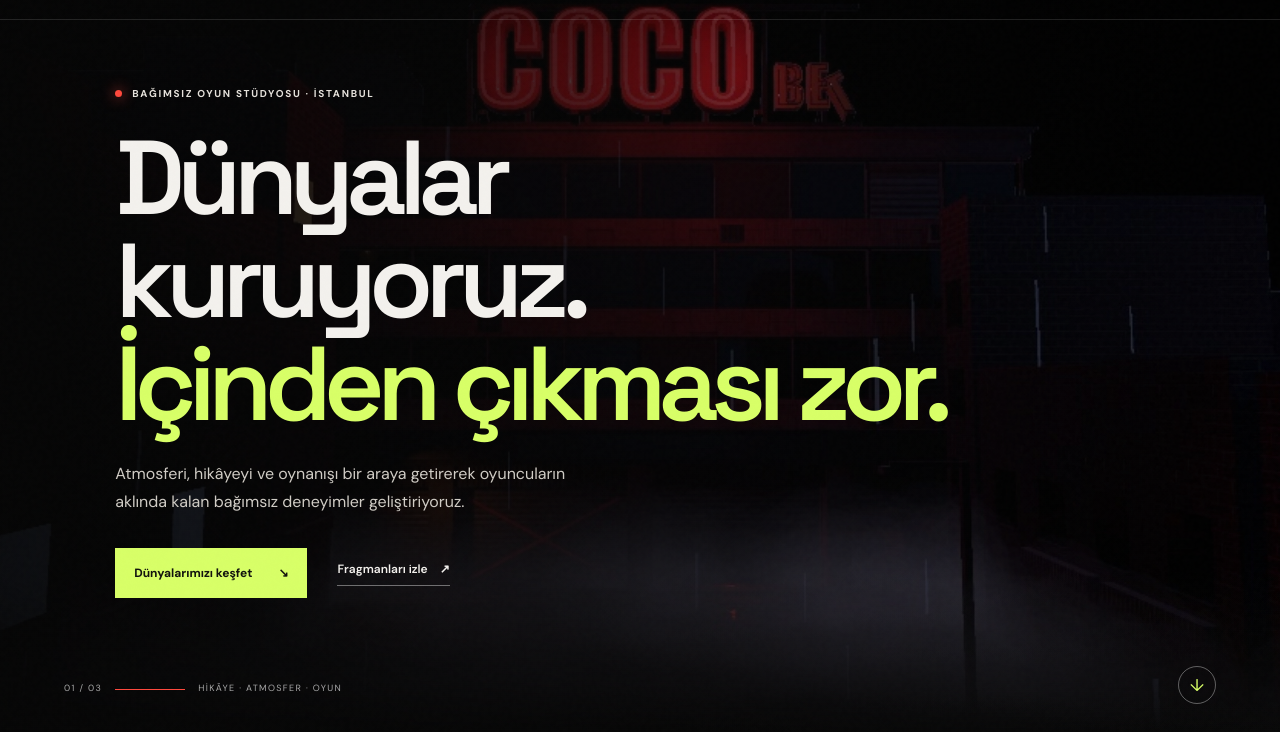
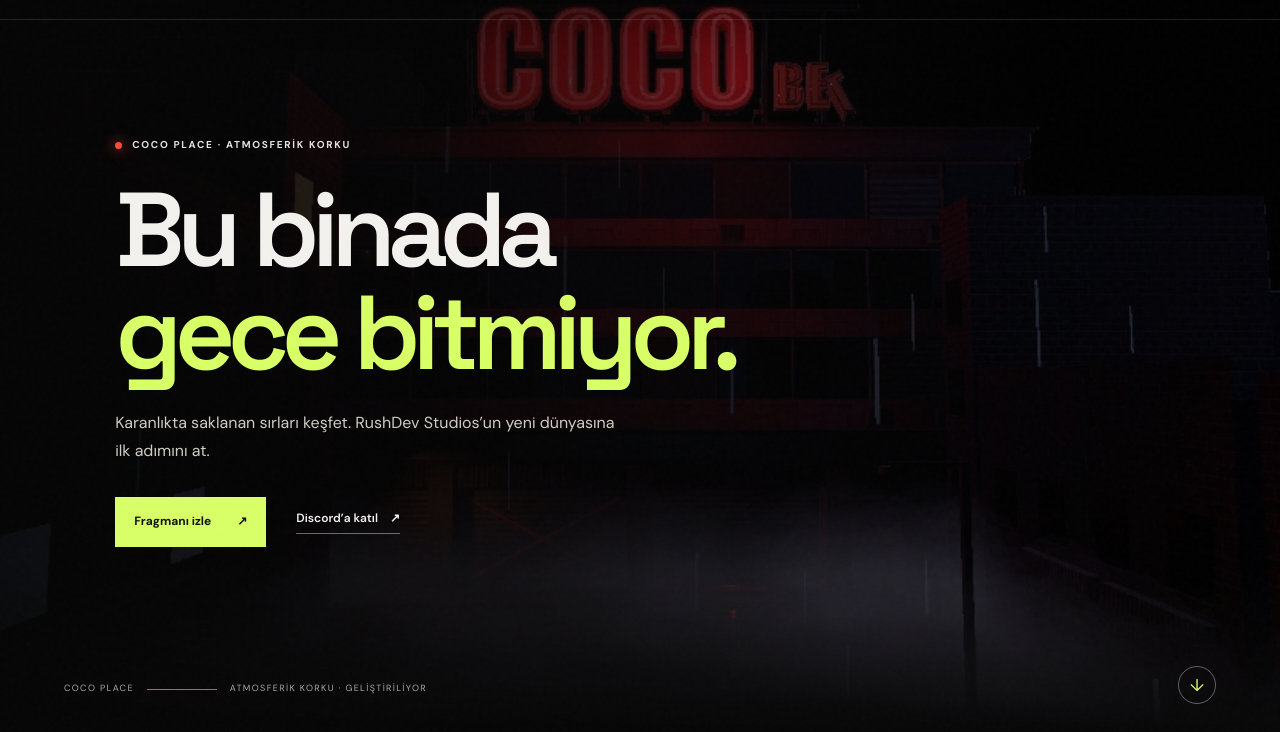
Before and after one commit to rushdevstudios/rushdev-site, a plain HTML site: page index.html in a window 1280 px wide. Shown: the part 68-800 px from the top of the page. Drawn offline with Linux system fonts and the light colour scheme.

Commit message:
index değişti

```diff
--- a/index.html
+++ b/index.html
@@ -34,15 +34,15 @@
       <div class="hero-backdrop" role="img" aria-label="Coco Place oyunundan karanlık, yağmurlu bir gece sahnesi"></div>
       <div class="hero-shade"></div>
       <div class="hero-inner">
-        <div class="eyebrow"><span class="pulse-dot"></span><span data-tr="BAĞIMSIZ OYUN STÜDYOSU · İSTANBUL" data-en="INDEPENDENT GAME STUDIO · ISTANBUL">BAĞIMSIZ OYUN STÜDYOSU · İSTANBUL</span></div>
-        <h1 id="hero-title"><span data-tr="Dünyalar kuruyoruz." data-en="We build worlds.">Dünyalar kuruyoruz.</span><br><em data-tr="İçinden çıkması zor." data-en="Hard to leave.">İçinden çıkması zor.</em></h1>
-        <p class="hero-copy" data-tr="Atmosferi, hikâyeyi ve oynanışı bir araya getirerek oyuncuların aklında kalan bağımsız deneyimler geliştiriyoruz." data-en="We bring atmosphere, story and gameplay together to create independent experiences that stay with players.">Atmosferi, hikâyeyi ve oynanışı bir araya getirerek oyuncuların aklında kalan bağımsız deneyimler geliştiriyoruz.</p>
+        <div class="eyebrow"><span class="pulse-dot"></span><span data-tr="COCO PLACE · ATMOSFERİK KORKU" data-en="COCO PLACE · ATMOSPHERIC HORROR">COCO PLACE · ATMOSFERİK KORKU</span></div>
+        <h1 id="hero-title"><span data-tr="Bu binada" data-en="In this building">Bu binada</span><br><em data-tr="gece bitmiyor." data-en="the night never ends.">gece bitmiyor.</em></h1>
+        <p class="hero-copy" data-tr="Karanlıkta saklanan sırları keşfet. RushDev Studios’un yeni dünyasına ilk adımını at." data-en="Uncover the secrets hiding in the dark. Take your first step into a new world from RushDev Studios.">Karanlıkta saklanan sırları keşfet. RushDev Studios’un yeni dünyasına ilk adımını at.</p>
         <div class="hero-actions">
-          <a class="button button-light" href="#games"><span data-tr="Dünyalarımızı keşfet" data-en="Explore our worlds">Dünyalarımızı keşfet</span><span aria-hidden="true">↘</span></a>
-          <a class="text-link" href="https://www.youtube.com/@RushdevStudios" target="_blank" rel="noreferrer"><span data-tr="Fragmanları izle" data-en="Watch our trailers">Fragmanları izle</span><span aria-hidden="true">↗</span></a>
+          <a class="button button-light" href="https://www.youtube.com/watch?v=vxJbHBPc7wI" target="_blank" rel="noreferrer"><span data-tr="Fragmanı izle" data-en="Watch the trailer">Fragmanı izle</span><span aria-hidden="true">↗</span></a>
+          <a class="text-link" href="https://discord.gg/9ktUgC3djh" target="_blank" rel="noreferrer"><span data-tr="Discord’a katıl" data-en="Join our Discord">Discord’a katıl</span><span aria-hidden="true">↗</span></a>
         </div>
       </div>
-      <div class="hero-foot"><span>01 / 03</span><span class="hero-foot-line"></span><span data-tr="HİKÂYE · ATMOSFER · OYUN" data-en="STORY · ATMOSPHERE · PLAY">HİKÂYE · ATMOSFER · OYUN</span></div>
+      <div class="hero-foot"><span>COCO PLACE</span><span class="hero-foot-line"></span><span data-tr="ATMOSFERİK KORKU · GELİŞTİRİLİYOR" data-en="ATMOSPHERIC HORROR · IN DEVELOPMENT">ATMOSFERİK KORKU · GELİŞTİRİLİYOR</span></div>
       <a class="scroll-cue" href="#games" aria-label="Oyunlar bölümüne kaydır">↓</a>
     </section>
 
```
